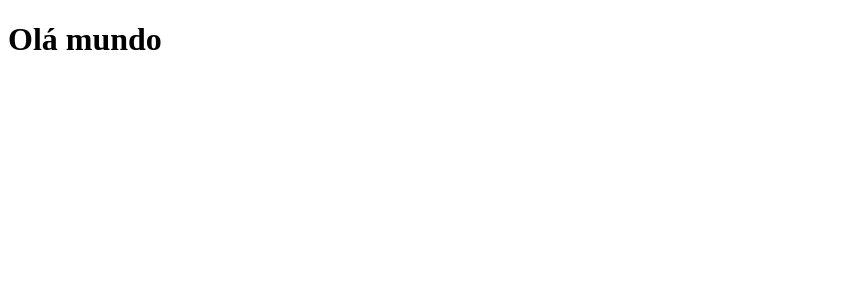
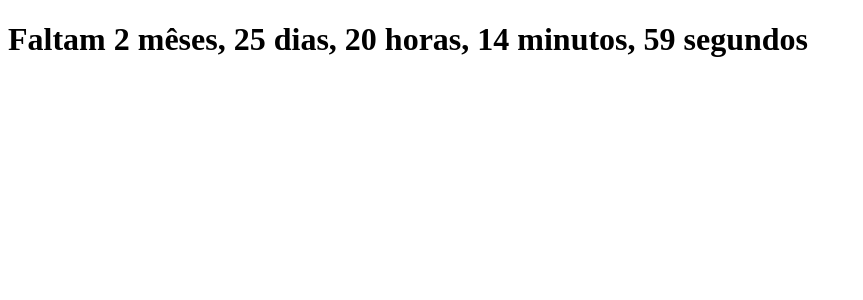
Before and after one commit to jeuchaves/quantos-dias-faltam, a React (Vite) app: page / in a window 1280 px wide. Shown: the top 300 px of the page, without its empty margins (0-863 px from the left). Built offline with nearby package versions, Linux system fonts and the light colour scheme.

Commit message:
adiciona contagem regressiva e páginas básicas ao projeto

```diff
--- a/package.json
+++ b/package.json
@@ -10,6 +10,7 @@
     "preview": "vite preview"
   },
   "dependencies": {
+    "date-fns": "^4.1.0",
     "react": "^19.1.0",
     "react-dom": "^19.1.0"
   },
--- a/src/App.tsx
+++ b/src/App.tsx
@@ -1,9 +1,25 @@
-function App() {
+import { useCountdown } from "./hooks/useCountdown";
+
+export const App = () => {
+  const targetDate = new Date('2025-08-07T12:00:00');
+  const timeLeft = useCountdown(targetDate);
+
+  const formatTimeLeft = (time: typeof timeLeft) => {
+    const parts = [];
+
+    if (time.years) parts.push(`${time.years} ano${time.years > 1 ? "s" : ""}`);
+    if (time.months) parts.push(`${time.months} mês${time.months > 1 ? "es" : ""}`);
+    if (time.days) parts.push(`${time.days} dia${time.days > 1 ? "s" : ""}`);
+    if (time.hours) parts.push(`${time.hours} hora${time.hours > 1 ? "s" : ""}`);
+    if (time.minutes) parts.push(`${time.minutes} minuto${time.minutes > 1 ? "s" : ""}`);
+    if (time.seconds || parts.length === 0) parts.push(`${time.seconds} segundo${time.seconds > 1 ? "s" : ""}`);
+
+    return "Faltam " + parts.join(", ");
+  }
+
   return (
-    <>
-      <h1>Olá mundo</h1>
-    </>
+    <div>
+      <h1>{formatTimeLeft(timeLeft)}</h1>
+    </div>
   )
 }
-
-export default App
--- /dev/null
+++ b/src/hooks/useCountdown.ts
@@ -0,0 +1,49 @@
+import { addDays, addHours, addMinutes, addMonths, addYears, differenceInDays, differenceInHours, differenceInMinutes, differenceInMonths, differenceInSeconds, differenceInYears } from "date-fns";
+import { useEffect, useState } from "react";
+
+export interface ITimeLeft {
+  years: number;
+  months: number;
+  days: number;
+  hours: number;
+  minutes: number;
+  seconds: number;
+}
+
+export const useCountdown = (targetDate: Date) => {
+
+  const getTimeLeft = (to: Date): ITimeLeft => {
+    const now = new Date();
+    let tempDate = now;
+
+    const years = differenceInYears(to, tempDate);
+    tempDate = addYears(tempDate, years);
+
+    const months = differenceInMonths(to, tempDate);
+    tempDate = addMonths(tempDate, months);
+
+    const days = differenceInDays(to, tempDate);
+    tempDate = addDays(tempDate, days);
+
+    const hours = differenceInHours(to, tempDate);
+    tempDate = addHours(tempDate, hours);
+
+    const minutes = differenceInMinutes(to, tempDate);
+    tempDate = addMinutes(tempDate, minutes);
+
+    const seconds = differenceInSeconds(to, tempDate);
+
+    return { years, months, days, hours, minutes, seconds };
+  }
+
+  const [timeLeft, setTimeLeft] = useState<ITimeLeft>(() => getTimeLeft(targetDate));
+
+  useEffect(() => {
+    const interval = setInterval(() => {
+      setTimeLeft(getTimeLeft(targetDate));
+    }, 1000);
+    return () => clearInterval(interval);
+  }, [targetDate]);
+
+  return timeLeft;
+}
--- a/src/main.tsx
+++ b/src/main.tsx
@@ -1,6 +1,6 @@
 import { StrictMode } from 'react'
 import { createRoot } from 'react-dom/client'
-import App from './App.tsx'
+import { App } from './App.tsx'
 
 createRoot(document.getElementById('root')!).render(
   <StrictMode>
--- /dev/null
+++ b/src/pages/Admin.tsx
@@ -0,0 +1,3 @@
+export const Admin = () => {
+  return <h1>Admin</h1>
+}
--- /dev/null
+++ b/src/pages/Checkout.tsx
@@ -0,0 +1,3 @@
+export const Checkout = () => {
+  return <h1>Checkout</h1>
+}
--- /dev/null
+++ b/src/pages/CreateCountdown.tsx
@@ -0,0 +1,3 @@
+export const CreateCountdown = () => {
+  return <h1>Criar contagem</h1>
+}
--- /dev/null
+++ b/src/pages/Home.tsx
@@ -0,0 +1,3 @@
+export const Home = () => {
+  return <h1>Home</h1>
+}
--- /dev/null
+++ b/src/pages/NotFound.tsx
@@ -0,0 +1,3 @@
+export const NotFound = () => {
+  return <h1>Página não encontrada</h1>
+}
--- /dev/null
+++ b/src/pages/ViewCountdown.tsx
@@ -0,0 +1,3 @@
+export const ViewCountdown = () => {
+  return <h1>Ver contagem</h1>
+}
--- /dev/null
+++ b/src/pages/index.ts
@@ -0,0 +1,6 @@
+export * from './Admin';
+export * from './Checkout';
+export * from './CreateCountdown';
+export * from './Home';
+export * from './NotFound';
+export * from './ViewCountdown';
```
Also changed, not shown: 1 other file (tests, documents, lock files or other folders).
